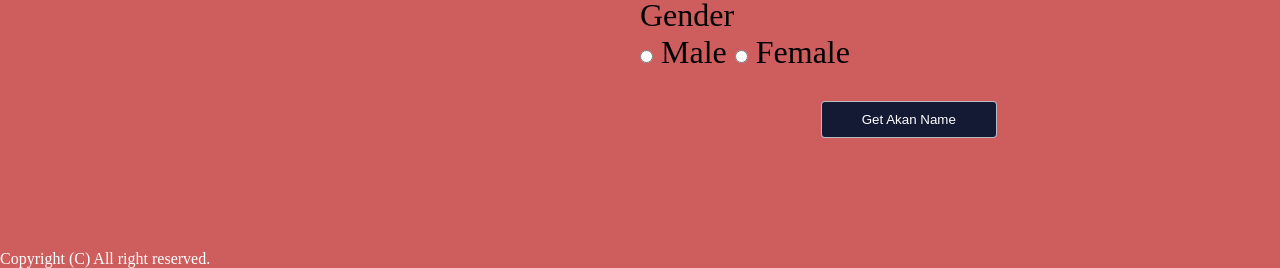
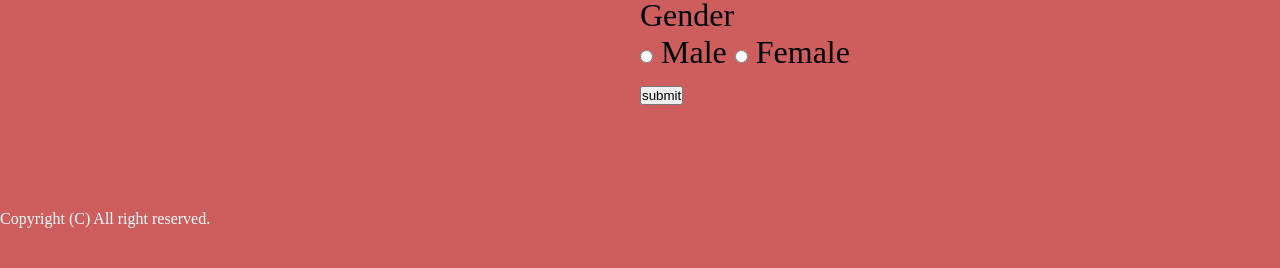
Before and after one commit to kLeitich/Akan-Name, a plain HTML site: page index.html in a window 1280 px wide. Shown: the part 616-884 px from the top of the page. After the commit the page ends 844 px from the top, so only its background shows below. Drawn offline with Linux system fonts and the light colour scheme.

Commit message:
adding another fail try that is commented out

```diff
--- a/index.html
+++ b/index.html
@@ -32,7 +32,7 @@
                 <br>
             </div>
             <div class="container">
-                <form action="submit" id="userform">
+                <form action="submit" id="userform" onclick="submit">
 
                     <div class="input">
                       <label>First Name</label><br>
@@ -46,7 +46,7 @@
                       <input type="date" id="b-Date" name="bDate">
                     </div>
 
-                    <div class="input" id="g-Gender">
+                    <div class="input" id="g-Gender" onclick="validateGender()">
                      <p>Gender</p>
                      <input type="radio"  name="gender" value="Male">
                      <label for="html">Male</label>
@@ -54,7 +54,7 @@
                      <label for="html">Female</label>
                     </div>
 
-                  <button id="getAkan" type="submit" onclick="generate()"> Get Akan Name</button>
+                  <input id="getAkan" type="submit" value="submit" onclick="generate()">
 
                 </form>
             </div>
--- a/index.js
+++ b/index.js
@@ -1,4 +1,5 @@
 const nameError = document.getElementById('name-error');
+const getAkan = document.getElementById("getAkan");
 
 function validateName(){
     const fName = document.getElementById('fName').value;
@@ -15,31 +16,8 @@ function validateName(){
         return true;
 
 }
-getAkan.addEventListener("submit",function generate(a,b){
-    // e.preventDefault();
-    const userData = document.userform.value;
-    var bDate = userData.get("b-Date")
-    var gender =userData.get("g-Gender")
-    const akanName = document.getElementById("akanName");
-    // const bDate = document.getElementById("bDate").value;
 
-    var newDate = new Date(bDate);
-    var Day = bDate.getDay()
-
-    var akanFemale = ["Akosua", "Adwoa", "Abenaa", "Akua", "Yaa", "Afua", "Ama"];
-    var akanMale = ["Kwasi", "Kwadwo","Kwabena", "Kwaku", "Yaw", "Kofi", "Kwame"];
-
-    if(bDate==""){
-        alert ("Input your date of birth");
-
-    }else if(gender==""){
-        alert("Select one gender");
-    }else{
-        if(gender=="Male"){
-            akanName.innerHTML = `Your khan name is ${akanMale[Day]}`
-        }else{
-            akanName.innerHTML = `Your khan name is ${akanFemale[Day]}`
-        }
-
-    }
-});
+getAkan.addEventListener("click",function bday(){
+    const bDate = document.getElementById('b-Date').value;
+    console.log(bDate)
+})
--- a/style.css
+++ b/style.css
@@ -59,7 +59,9 @@ form button{
     padding: 2% 8% 8% 0;
     width: 50%;
 }
-
+.input1{
+    display: none;
+}
 
 .input span{
     font-size: x-small;
```
